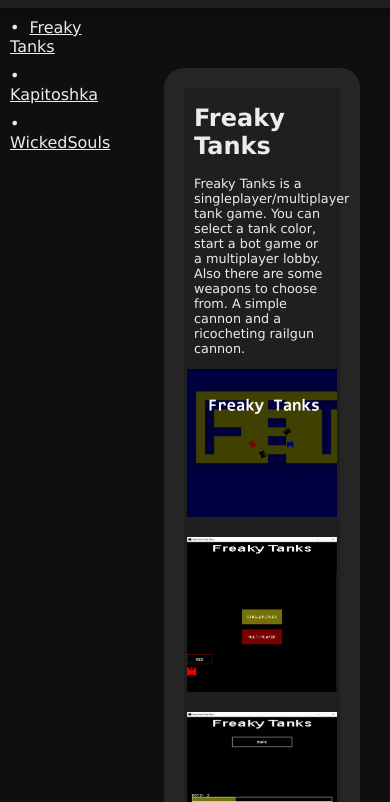
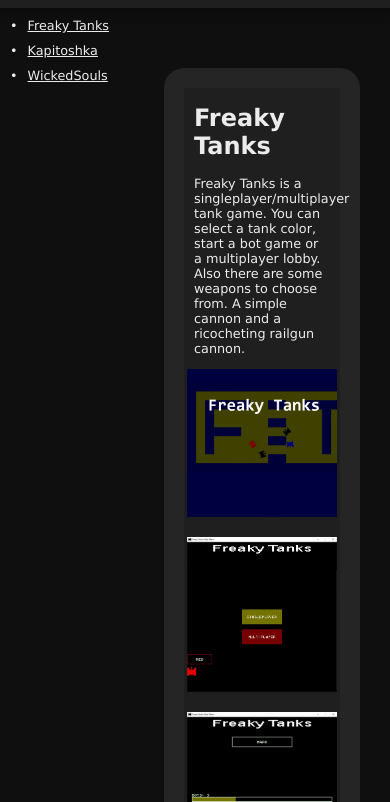
Before and after one commit to RealABlair/RealABlair.github.io, a plain HTML site: page index.html in a window 390 px wide. Shown: the part 42-844 px from the top of the page. Drawn offline with Linux system fonts and the light colour scheme.

Commit message:
Update style.css

```diff
--- a/style.css
+++ b/style.css
@@ -200,7 +200,7 @@ body {
     }
 
     .navigation {
-        width: 25vw;
+        width: 30vw;
     }
 
     .project-card p {
@@ -212,4 +212,8 @@ body {
         padding: 0 10px;
         font-size: 1.5em;
     }
+
+    .navigation a {
+        font-size: 0.8em;
+    }
 }
```
